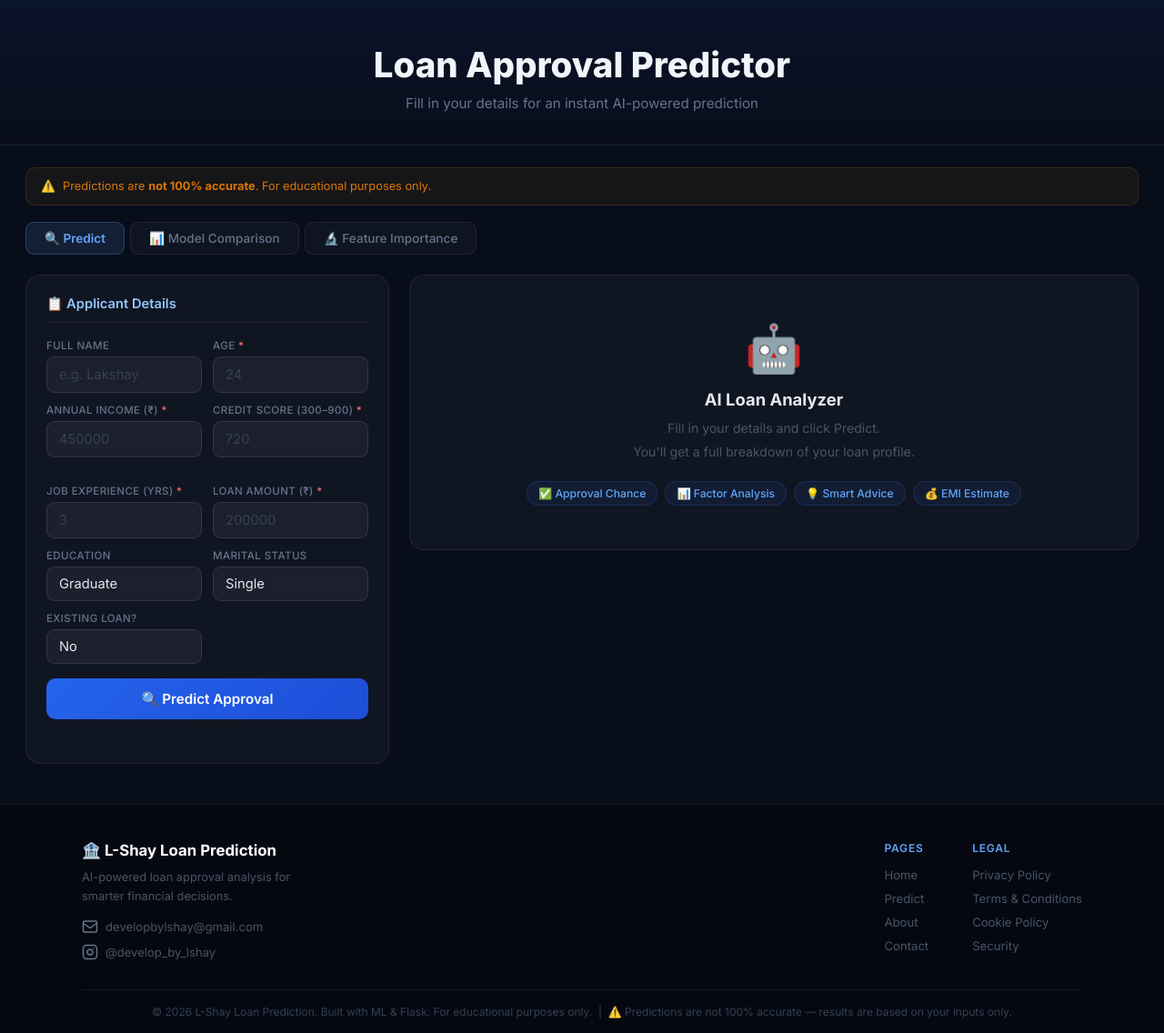
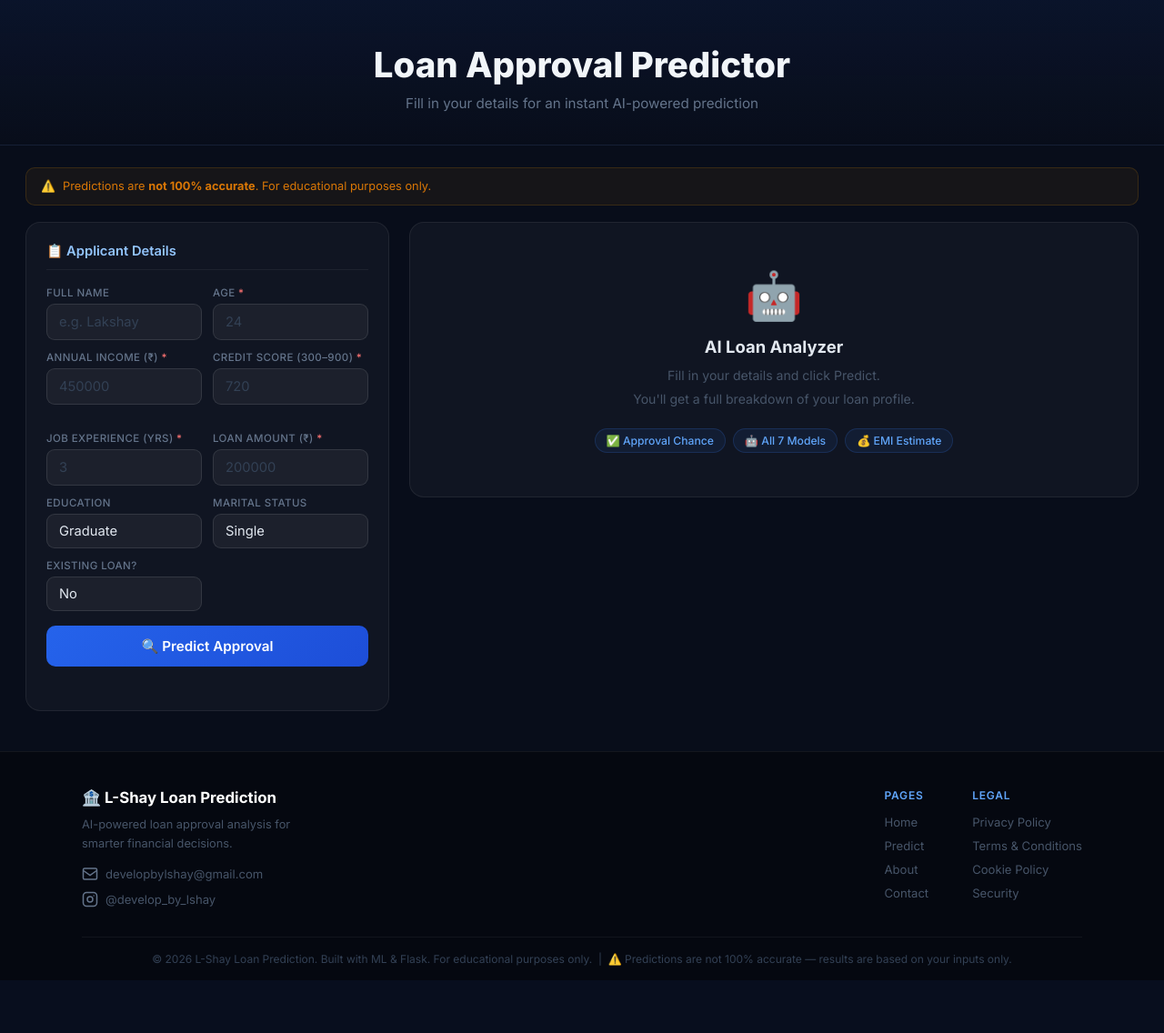
Before and after one commit to lakshay170105/lshay-loan-prediction, a Flask app: page /predict-page in a window 1280 px wide. Shown: the part 62-1198 px from the top of the page at 91% size. After the commit the page ends 1140 px from the top, so only its background shows below. Run offline with Flask 3, Linux system fonts and the light colour scheme; parts of the project's set-up code (start-up, migrations or seed data) failed here and were passed over.

Commit message:
remove: tabs, factor analysis, recommendations, algo explained, feature importance

```diff
--- a/templates/predict.html
+++ b/templates/predict.html
@@ -14,14 +14,7 @@
     ⚠️ <span>Predictions are <strong>not 100% accurate</strong>. For educational purposes only.</span>
   </div>
 
-  <div class="tab-bar">
-    <button class="tab-btn active" onclick="showTab('predict',this)">🔍 Predict</button>
-    <button class="tab-btn"        onclick="showTab('models',this)">📊 Model Comparison</button>
-    <button class="tab-btn"        onclick="showTab('features',this)">🔬 Feature Importance</button>
-  </div>
-
-  <!-- ══ PREDICT TAB ══ -->
-  <div id="tab-predict" class="tab-pane active">
+  <!-- ══ PREDICT LAYOUT ══ -->
   <div class="predict-layout">
 
     <div class="card form-card">
@@ -93,6 +86,7 @@
     </div>
 
     <div id="right-panel">
+      <!-- Placeholder -->
       <div class="card placeholder-card" id="placeholder-card">
         <div class="placeholder-inner">
           <div class="placeholder-icon">🤖</div>
@@ -100,14 +94,16 @@
           <div class="placeholder-text">Fill in your details and click Predict.<br/>You'll get a full breakdown of your loan profile.</div>
           <div class="placeholder-chips">
             <span>✅ Approval Chance</span>
-              <span>📊 Factor Analysis</span>
-              <span>💡 Smart Advice</span>
+            <span>🤖 All 7 Models</span>
             <span>💰 EMI Estimate</span>
           </div>
         </div>
       </div>
 
+      <!-- Result -->
       <div id="result-card" style="display:none">
+
+        <!-- Gauge + Decision -->
         <div class="card result-top-card">
           <div class="result-top">
             <div class="gauge-section">
@@ -130,105 +126,13 @@
           <div class="input-summary" id="input-summary"></div>
         </div>
 
-          <!-- All Models on this input -->
+        <!-- All 7 Models Result -->
         <div class="card" id="all-models-card" style="display:none">
           <div class="card-header">🤖 All 7 Models — Your Input Result</div>
           <div class="all-models-grid" id="all-models-grid"></div>
         </div>
 
-          <div class="card factor-card">
-            <div class="card-header">🧪 Profile Factor Analysis</div>
-            <div class="factor-table" id="factor-table"></div>
       </div>
-
-          <div class="card advice-card">
-            <div class="card-header">💡 Smart Recommendations</div>
-            <ul class="advice-list" id="advice-list"></ul>
-            <div id="rec-loan-box" class="rec-loan-box" style="display:none"></div>
-          </div>
-        </div>
-      </div>
-    </div>
-  </div>
-
-  <!-- ══ MODEL COMPARISON TAB ══ -->
-  <div id="tab-models" class="tab-pane">
-    <div class="card chart-card">
-      <div class="card-header">🏆 Algorithm Accuracy Comparison
-        <span class="best-badge" id="best-tag-models"></span>
-      </div>
-      <div class="chart-wrap"><canvas id="barChart"></canvas></div>
-      <div class="algo-grid" id="algo-grid"></div>
-    </div>
-
-    <!-- Detailed metrics table -->
-    <div class="card">
-      <div class="card-header">📋 Detailed Metrics — All Models</div>
-      <div class="metrics-table-wrap">
-        <table class="metrics-table" id="metrics-table">
-          <thead>
-            <tr>
-              <th>Model</th>
-              <th>Accuracy</th>
-              <th>Precision</th>
-              <th>Recall</th>
-              <th>F1 Score</th>
-              <th>What it does</th>
-            </tr>
-          </thead>
-          <tbody id="metrics-tbody"></tbody>
-        </table>
-      </div>
-    </div>
-
-    <!-- Random Forest deep dive -->
-    <div class="card rf-card">
-      <div class="card-header">🌲 Random Forest — Deep Dive</div>
-      <div class="rf-grid">
-        <div class="rf-stat-box">
-          <div class="rf-stat-label">Trees Built</div>
-          <div class="rf-stat-val">200</div>
-        </div>
-        <div class="rf-stat-box">
-          <div class="rf-stat-label">Max Depth</div>
-          <div class="rf-stat-val">10</div>
-        </div>
-        <div class="rf-stat-box">
-          <div class="rf-stat-label">Accuracy</div>
-          <div class="rf-stat-val" id="rf-acc">—</div>
-        </div>
-        <div class="rf-stat-box">
-          <div class="rf-stat-label">F1 Score</div>
-          <div class="rf-stat-val" id="rf-f1">—</div>
-        </div>
-      </div>
-      <div class="rf-how">
-        <div class="rf-how-title">How Random Forest Works on Your Loan Data</div>
-        <div class="rf-steps">
-          <div class="rf-step"><span class="rf-step-num">1</span><span>Takes your 8 inputs (Age, Income, Credit Score, etc.)</span></div>
-          <div class="rf-step"><span class="rf-step-num">2</span><span>Passes them through 200 different decision trees</span></div>
-          <div class="rf-step"><span class="rf-step-num">3</span><span>Each tree votes: Approve or Reject</span></div>
-          <div class="rf-step"><span class="rf-step-num">4</span><span>Final answer = majority vote → converted to probability %</span></div>
-          <div class="rf-step"><span class="rf-step-num">5</span><span>Credit Score has 57% weight — most important feature</span></div>
-        </div>
-      </div>
-    </div>
-
-    <div class="card info-card">
-      <div class="card-header">📚 All Algorithms Explained</div>
-      <div class="algo-info-grid" id="algo-info-grid"></div>
-    </div>
-  </div>
-
-  <!-- ══ FEATURE IMPORTANCE TAB ══ -->
-  <div id="tab-features" class="tab-pane">
-    <div class="card chart-card">
-      <div class="card-header">🔬 Feature Importance — Random Forest</div>
-      <div class="chart-wrap"><canvas id="featChart"></canvas></div>
-    </div>
-    <div class="card">
-      <div class="card-header">📖 What Each Feature Means</div>
-      <div class="feat-desc-grid" id="feat-desc-grid"></div>
     </div>
   </div>
 
```
Lines whose indentation alone changed are shown as unchanged.
